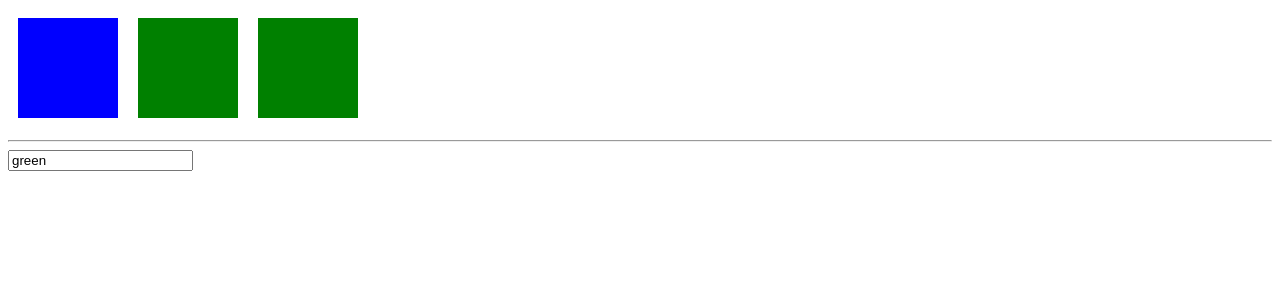
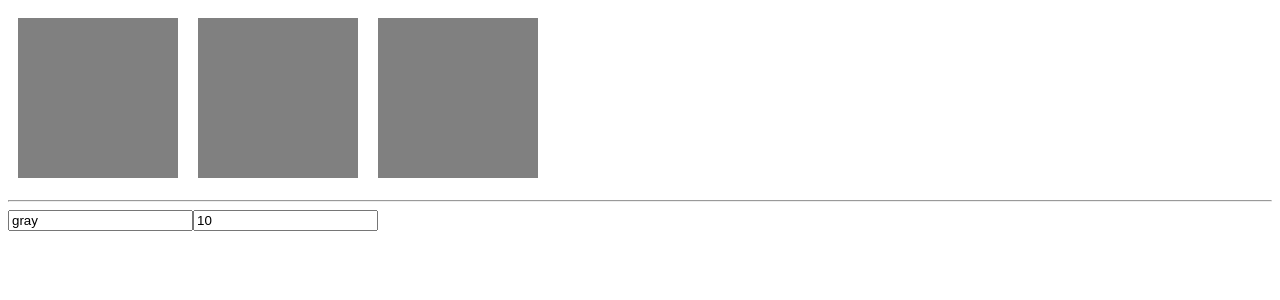
Before and after one commit to gabrielmustiere/vue-starter, a Vue app: page / in a window 1280 px wide. Shown: the top 300 px of the page. Built offline with nearby package versions, Linux system fonts and the light colour scheme.

Commit message:
dynamic style

```diff
--- a/src/App.vue
+++ b/src/App.vue
@@ -1,26 +1,29 @@
 <template>
     <div>
-        <div class="demo" @click="attachRed = !attachRed" :class="divClasses"></div>
-        <div class="demo" :class="[color,{red:attachRed}]"></div>
-        <div class="demo" :class="color"></div>
+        <div class="demo" :style="myStyle"></div>
+        <div class="demo" :style="myStyle"></div>
+        <div class="demo" :style="myStyle"></div>
         <hr>
-        <input type="text" v-model="color">
+        <input type="text" v-model="color" @change="color">
+        <input type="text" v-model="size">
     </div>
 </template>
 
 <script>
   export default {
-  data: function() {
+    data: function () {
       return {
-      attachRed: false,
-      color: "green"
+        color: "gray",
+        size: 10,
+        unity : 'rem'
       };
     },
     computed: {
-    divClasses: function() {
+      myStyle: function () {
         return {
-        red: this.attachRed,
-        blue: !this.attachRed
+          backgroundColor: this.color,
+          width: this.size + this.unity,
+          height: this.size + this.unity
         };
       }
     }
```
Lines whose indentation alone changed are shown as unchanged.
